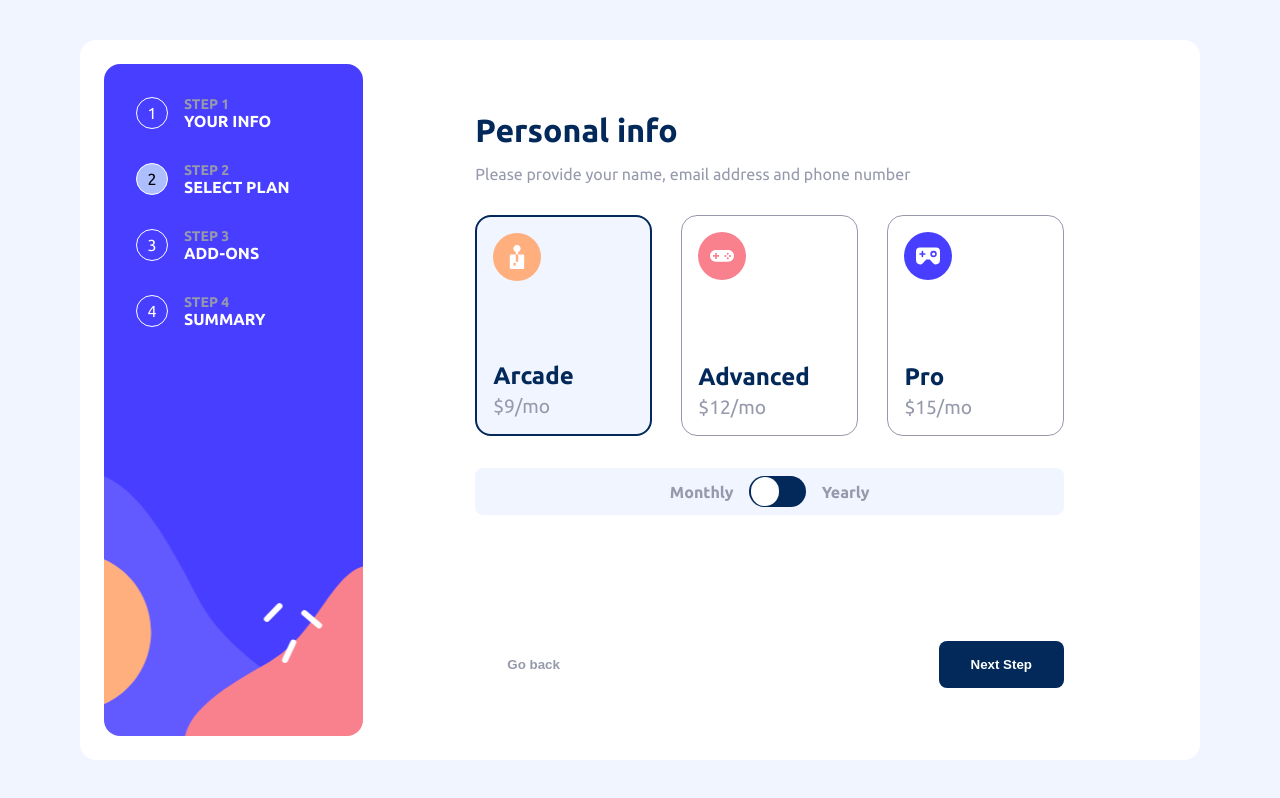
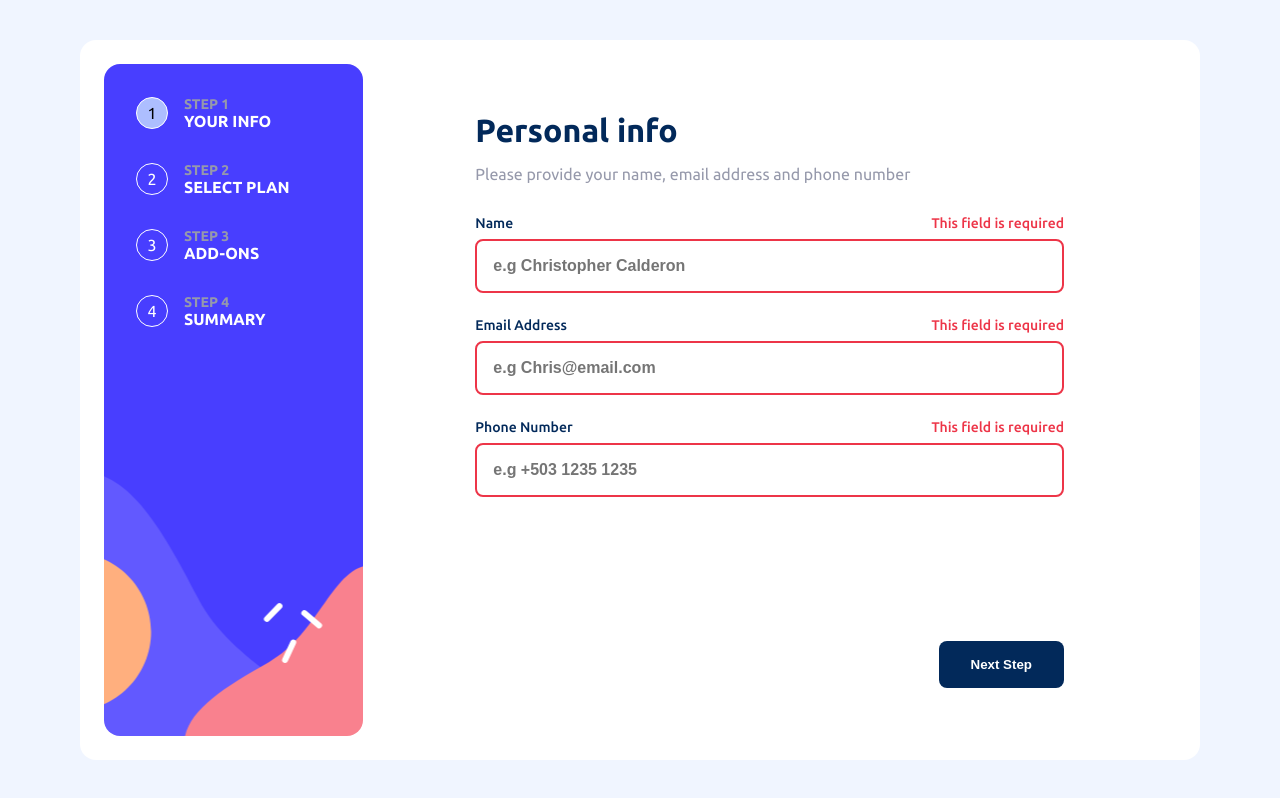
Before and after one commit to CalderonCG/Multistep-Form, a React (Vite) app: page / in a window 1280 px wide. Both pictures are taken after a click on the button "Next Step". Built offline with nearby package versions, Linux system fonts and the light colour scheme.

Commit message:
:feat: add form validations

```diff
--- a/src/components/Input/Input.scss
+++ b/src/components/Input/Input.scss
@@ -29,10 +29,18 @@
     }
   }
 
+
+}
+
+.error_border{
+
+    border: 2px solid v.$Red500;
 }
 
   .error_label{
     color: v.$Red500;
+
+
   }
 
   .no_error_label{
--- a/src/components/Input/Input.tsx
+++ b/src/components/Input/Input.tsx
@@ -1,29 +1,43 @@
-
-import './Input.scss'
-
+import "./Input.scss";
 
 type ActionType = {
   type: "name" | "email" | "phoneNumber";
   value: string;
 };
-type props={
-    name: string,
-    placeholder: string,
-    action: "name" | "email" | "phoneNumber";
-    value: string,
-    handleChange: React.ActionDispatch<[ActionType]>
+type props = {
+  name: string;
+  placeholder: string;
+  action: "name" | "email" | "phoneNumber";
+  value: string;
+  handleChange: React.ActionDispatch<[ActionType]>;
+  error: string;
 };
 
-function Input({name, placeholder, action, value, handleChange}: props) {
+function Input({
+  name,
+  placeholder,
+  action,
+  value,
+  handleChange,
+  error,
+}: props) {
   return (
     <div className="input">
-        <div className="input_labels">
-            <p>{name}</p>
-            <p className='no_error_label '>This field is required</p>
-        </div>
-        <input className='input_box' type="text" placeholder={placeholder} value={value} onChange={(e)=>handleChange({type: action, value: e.target.value})}  />
+      <div className="input_labels">
+        <p>{name}</p>
+        <p className={error !== '' ? "error_label" : "no_error_label"}>
+          {error}
+        </p>
+      </div>
+      <input
+        className={`input_box  ${error != '' ? 'error_border':''}`}
+        type="text"
+        placeholder={placeholder}
+        value={value}
+        onChange={(e) => handleChange({ type: action, value: e.target.value })}
+      />
     </div>
-  )
+  );
 }
 
-export default Input
+export default Input;
--- a/src/components/StepOne/StepOne.tsx
+++ b/src/components/StepOne/StepOne.tsx
@@ -1,7 +1,8 @@
-import { useReducer } from "react";
+import { useReducer, useState } from "react";
 import { type StepOnePropsType, type StepOneType} from "../../utils/FormTypes";
 import Input from "../Input/Input";
 import "./StepOne.scss";
+import { validateForm } from "../../utils/FormValidation";
 
 
 //Tipo de la accion que recibe el dispatcher
@@ -31,8 +32,21 @@ function StepOne({ data, handleStep, handleFormUpdate }: StepOnePropsType) {
     email: data.email,
     phoneNumber: data.phoneNumber,
   });
+  const [errors, setErrors] = useState<Record<string,string>>({
+    name: '',
+    email: '',
+    phoneNumber: ''
+  });
 
   const handleSubmit = (type: 'Next'|'Prev') =>{
+    const errorList =validateForm(state)
+    const hasError = Object.values(errorList).some(value => value !== '')
+
+    console.log(errorList)
+    if(hasError){
+      setErrors(errorList)
+      return
+    }
     handleFormUpdate({step: 1, data: state});
     handleStep(type)
   }
@@ -46,9 +60,12 @@ function StepOne({ data, handleStep, handleFormUpdate }: StepOnePropsType) {
         </p>
       </div>
       <div className="step_one_container_inputs">
-        <Input name="Name" placeholder="e.g Christopher Calderon" value={state.name} action="name" handleChange={dispatch}/>
-        <Input name="Email Address" placeholder="e.g Chris@email.com" value={state.email} action="email" handleChange={dispatch}/>
-        <Input name="Phone Number" placeholder="e.g +503 1235 1235" value={state.phoneNumber} action="phoneNumber" handleChange={dispatch}/>
+        <Input name="Name" placeholder="e.g Christopher Calderon" value={state.name}
+        action="name" handleChange={dispatch} error={errors.name}/>
+        <Input name="Email Address" placeholder="e.g Chris@email.com" value={state.email}
+         action="email" handleChange={dispatch} error={errors.email}/>
+        <Input name="Phone Number" placeholder="e.g +503 1235 1235" value={state.phoneNumber}
+         action="phoneNumber" handleChange={dispatch} error={errors.phoneNumber}/>
       </div>
       <div className="steps">
         <button className={`steps_next `} onClick={() => handleSubmit("Next")}>
--- a/src/components/StepTwo/StepTwo.tsx
+++ b/src/components/StepTwo/StepTwo.tsx
@@ -47,9 +47,9 @@ function StepTwo({ data, planType, handleStep, handleFormUpdate, handleTypeUpdat
   return (
     <div className="step_two_container">
       <div className="step_two_container_header">
-        <h1>Personal info</h1>
+        <h1>Select your plan</h1>
         <p className="step_two_container_description">
-          Please provide your name, email address and phone number{" "}
+          You have the option or monthly or yearly billing
         </p>
       </div>
 
--- /dev/null
+++ b/src/utils/FormValidation.ts
@@ -0,0 +1,26 @@
+type formInputsType = {
+  name: string;
+  email: string;
+  phoneNumber: string;
+};
+const emailRegex = /^[a-zA-Z0-9._%+-]+@[a-zA-Z0-9.-]+\.[a-zA-Z]{2,}$/;
+const phoneRegex = /^\+\d{1,4} \d{4}-\d{4}$/;
+export const validateForm = ({ name, email, phoneNumber }: formInputsType) => {
+  const errors: Record<string, string> = {};
+
+  if (name.trim() === "") {
+    errors.name = "This field is required";
+  } else errors.name = "";
+  if (email.trim() === "") {
+    errors.email = "This field is required";
+  } else if (!emailRegex.test(email)) {
+    errors.email = "Invalid format";
+  } else errors.email = "";
+  if (phoneNumber.trim() === "") {
+    errors.phoneNumber = "This field is required";
+  } else if (!phoneRegex.test(phoneNumber)) {
+    errors.phoneNumber = "Invalid format";
+  } else errors.phoneNumber = "";
+
+  return errors;
+};
```
